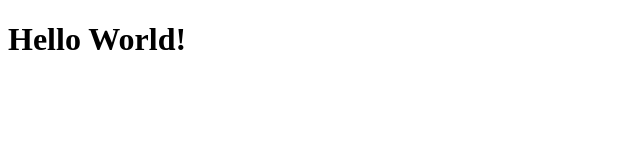
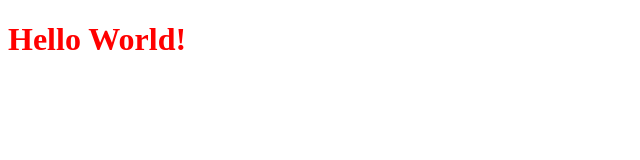
Before and after one commit to GitNikolas/first-project, a plain HTML site: page index.html in a window 1280 px wide. Shown: the whole page, without its empty margins (0-640 px from the left). Drawn offline with Linux system fonts and the light colour scheme.

Commit message:
Подключил стили к странице

```diff
--- a/index.html
+++ b/index.html
@@ -5,6 +5,7 @@
     <meta http-equiv="X-UA-Compatible" content="IE=edge">
     <meta name="viewport" content="width=device-width, initial-scale=1.0">
     <title>Document</title>
+    <link rel="stylesheet" href="./style.css">
 </head>
 <body>
     <h1> Hello World! </h1>
--- a/style.css
+++ b/style.css
@@ -0,0 +1,3 @@
+h1{
+    color: red;
+}
```
